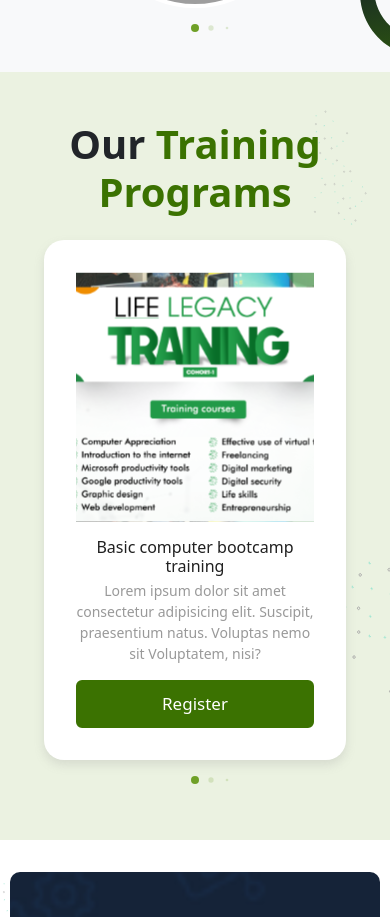
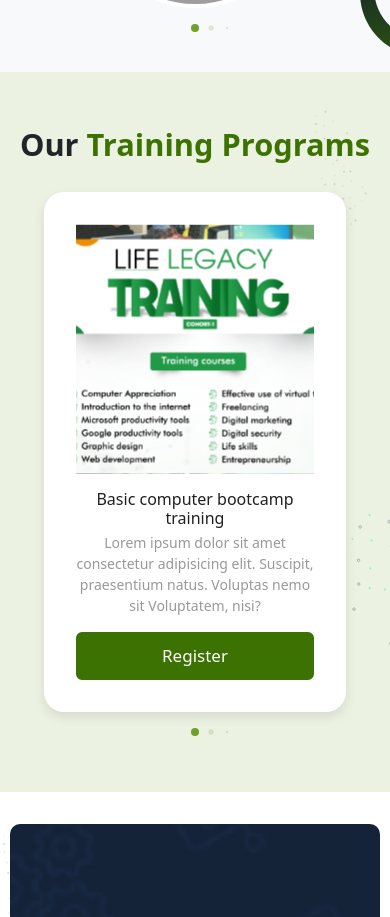
Before and after one commit to cedarsdevteam/official_cedars, a React (Create React App) app in the folder cedars-productivity-centre/: page / in a window 390 px wide. Shown: the part 5100-6017 px from the top of the page. Built offline with nearby package versions, Linux system fonts and the light colour scheme; grey boxes are pictures that could not be loaded.

Commit message:
assessments complete

```diff
--- a/cedars-productivity-centre/src/components/Navbar/index.jsx
+++ b/cedars-productivity-centre/src/components/Navbar/index.jsx
@@ -106,7 +106,7 @@
                     </div>
 
                     <div className="col button text-end">
-                        <Link className="btn" to={"/get-involved"}>Get Involved</Link>
+                        <Link className="btn" to={"/get-involved"} onClick={activateLoader}>Get Involved</Link>
                     </div>
                 </div>
             </nav>
--- a/cedars-productivity-centre/src/layout/Home/style.css
+++ b/cedars-productivity-centre/src/layout/Home/style.css
@@ -245,6 +245,12 @@
     }
 }
 
+@media(max-width: 476px) {
+    .training-programs .header h1{
+        font-size: calc(30px + .20vw);
+    }
+}
+
 /*-------------------------------------
     # Get Involved Section
 -------------------------------------*/
```
